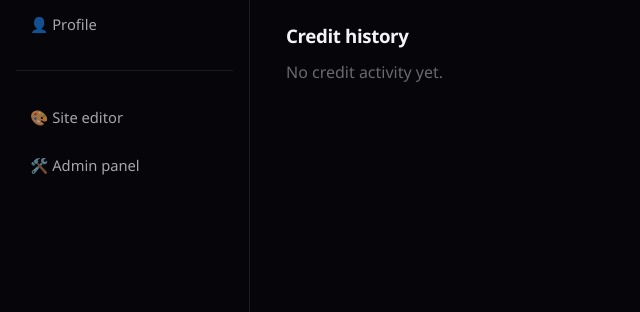
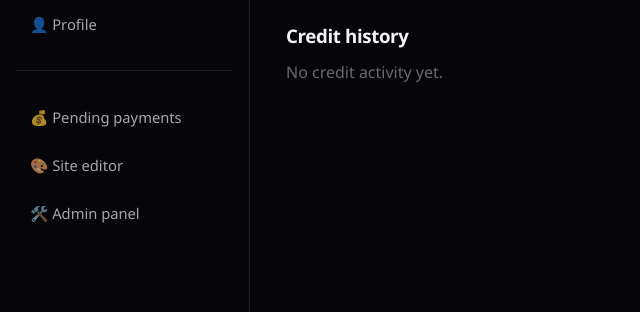
Before and after one commit to rudrast251-svg/8k-studio, a Django app: page /billing/ in a window 1280 px wide. Shown: the part 406-718 px from the top of the page, without its empty margins (0-640 px from the left). Run offline with Django 5.2, Linux system fonts and the light colour scheme; the visitor is signed in with stand-in values (Sample User, id 1); data comes from the database, SQL or seed files in the repository; data that the repository does not hold is empty.

Commit message:
Add one-tap mobile-friendly payment review page
Approving payments through the full Django admin (select row, choose
action from dropdown, click Run) was slow, especially on a phone. Staff
now get a dedicated Pending Payments page with big Approve/Reject buttons,
a sidebar badge showing the pending count, and an in-app notification
fires the moment a customer submits a payment claim.

Co-Authored-By: Claude Sonnet 5 <noreply@anthropic.com>

```diff
--- /dev/null
+++ b/billing/context_processors.py
@@ -0,0 +1,9 @@
+from .models import PaymentRequest
+
+
+def pending_payments_count(request):
+    user = getattr(request, 'user', None)
+    if user and user.is_authenticated and user.is_staff:
+        count = PaymentRequest.objects.filter(status=PaymentRequest.Status.PENDING).count()
+        return {'pending_payments_count': count}
+    return {'pending_payments_count': 0}
--- a/billing/urls.py
+++ b/billing/urls.py
@@ -13,4 +13,7 @@ urlpatterns = [
     path('upi/<slug:slug>/submit/', views.upi_submit, name='upi_submit'),
     path('demo-credit-grant/', views.demo_credit_grant, name='demo_credit_grant'),
     path('webhook/stripe/', views.stripe_webhook, name='stripe_webhook'),
+    path('pending-payments/', views.pending_payments, name='pending_payments'),
+    path('pending-payments/<int:pk>/approve/', views.approve_payment, name='approve_payment'),
+    path('pending-payments/<int:pk>/reject/', views.reject_payment, name='reject_payment'),
 ]
--- a/billing/views.py
+++ b/billing/views.py
@@ -2,6 +2,7 @@ import logging
 
 from django.conf import settings
 from django.contrib import messages
+from django.contrib.admin.views.decorators import staff_member_required
 from django.contrib.auth.decorators import login_required
 from django.http import Http404, HttpResponse, HttpResponseBadRequest
 from django.shortcuts import get_object_or_404, redirect, render
@@ -10,7 +11,7 @@ from django.views.decorators.csrf import csrf_exempt
 from django.views.decorators.http import require_POST
 
 from .models import CreditTransaction, PaymentRequest, Plan
-from .services import adjust_credits
+from .services import adjust_credits, approve_payment_request, reject_payment_request
 from .upi import build_upi_uri, render_qr_png
 
 logger = logging.getLogger(__name__)
@@ -112,16 +113,56 @@ def upi_submit(request, slug):
         messages.info(request, 'You already have a payment pending review for this plan.')
         return redirect('billing:upi_checkout', slug=plan.slug)
 
-    PaymentRequest.objects.create(
+    payment_request = PaymentRequest.objects.create(
         user=request.user, plan=plan, amount_inr=plan.price_inr,
         upi_ref=request.POST.get('upi_ref', '').strip()[:60],
     )
+
+    from accounts.models import User
+    from studio.models import Notification
+    for admin in User.objects.filter(is_staff=True):
+        Notification.objects.create(
+            user=admin,
+            message=f'💰 New payment to review: {request.user.email} claims Rs.{plan.price_inr:.0f} for {plan.name}.',
+        )
+    logger.info('New payment request #%s from %s for %s (Rs.%s)', payment_request.pk, request.user.email, plan.name, plan.price_inr)
+
     messages.success(
         request,
         f"Thanks! We've received your payment claim for Rs.{plan.price_inr:.0f}. "
         "An admin will verify it and activate your plan shortly.",
     )
     return redirect('billing:billing_home')
+
+
+@staff_member_required
+def pending_payments(request):
+    """A simple, mobile-friendly one-tap review page for UPI payment claims
+    — much faster to use than the full Django admin on a phone."""
+    pending = PaymentRequest.objects.filter(status=PaymentRequest.Status.PENDING).select_related('user', 'plan')
+    recent = PaymentRequest.objects.exclude(status=PaymentRequest.Status.PENDING).select_related('user', 'plan')[:15]
+    return render(request, 'billing/pending_payments.html', {
+        'pending': pending,
+        'recent': recent,
+    })
+
+
+@staff_member_required
+@require_POST
+def approve_payment(request, pk):
+    payment_request = get_object_or_404(PaymentRequest, pk=pk, status=PaymentRequest.Status.PENDING)
+    approve_payment_request(payment_request, request.user)
+    messages.success(request, f'Approved — {payment_request.user.email} now has the {payment_request.plan.name} plan.')
+    return redirect('billing:pending_payments')
+
+
+@staff_member_required
+@require_POST
+def reject_payment(request, pk):
+    payment_request = get_object_or_404(PaymentRequest, pk=pk, status=PaymentRequest.Status.PENDING)
+    reject_payment_request(payment_request, request.user)
+    messages.info(request, f'Rejected payment claim from {payment_request.user.email}.')
+    return redirect('billing:pending_payments')
 
 
 @login_required
--- a/config/settings.py
+++ b/config/settings.py
@@ -61,6 +61,7 @@ TEMPLATES = [
                 'django.contrib.messages.context_processors.messages',
                 'siteeditor.context_processors.site_config',
                 'studio.context_processors.studio_globals',
+                'billing.context_processors.pending_payments_count',
             ],
         },
     },
--- a/studio/templates/studio/dashboard_base.html
+++ b/studio/templates/studio/dashboard_base.html
@@ -7,7 +7,10 @@
   <a href="{% url 'studio:job_list' %}" class="{% if request.resolver_match.url_name == 'job_list' or request.resolver_match.url_name == 'job_detail' %}active{% endif %}">Jobs</a>
   <a href="{% url 'studio:library' %}" class="{% if request.resolver_match.url_name == 'library' %}active{% endif %}">Library</a>
   <a href="{% url 'billing:billing_home' %}" class="{% if 'billing' in request.resolver_match.namespace %}active{% endif %}">Billing</a>
-  {% if user.is_studio_admin %}<a href="{% url 'siteeditor:editor' %}" class="{% if 'siteeditor' in request.resolver_match.namespace %}active{% endif %}">Site Editor</a>{% endif %}
+  {% if user.is_studio_admin %}
+    <a href="{% url 'billing:pending_payments' %}" class="{% if request.resolver_match.url_name == 'pending_payments' %}active{% endif %}">Payments{% if pending_payments_count %} ({{ pending_payments_count }}){% endif %}</a>
+    <a href="{% url 'siteeditor:editor' %}" class="{% if 'siteeditor' in request.resolver_match.namespace %}active{% endif %}">Site Editor</a>
+  {% endif %}
 </div>
 <div class="dash-shell">
   <aside class="dash-sidebar">
@@ -24,6 +27,9 @@
       <a href="{% url 'accounts:profile' %}" class="{% if request.resolver_match.url_name == 'profile' %}active{% endif %}">👤 Profile</a>
       {% if user.is_studio_admin %}
         <hr class="divider">
+        <a href="{% url 'billing:pending_payments' %}" class="{% if request.resolver_match.url_name == 'pending_payments' %}active{% endif %}">
+          💰 Pending payments{% if pending_payments_count %} <span class="badge badge-processing" style="margin-left:4px;">{{ pending_payments_count }}</span>{% endif %}
+        </a>
         <a href="{% url 'siteeditor:editor' %}" class="{% if 'siteeditor' in request.resolver_match.namespace %}active{% endif %}">🎨 Site editor</a>
         <a href="{% url 'admin:index' %}">🛠️ Admin panel</a>
       {% endif %}
```
Also changed, not shown: billing/templates/billing/pending_payments.html (added, +60 -0 lines).
